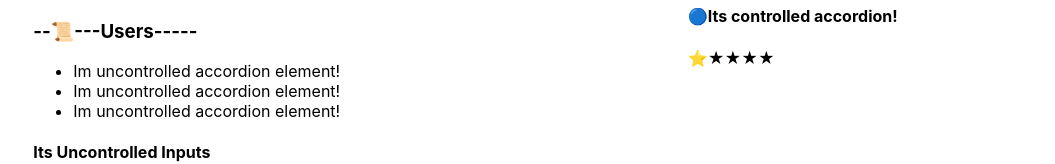
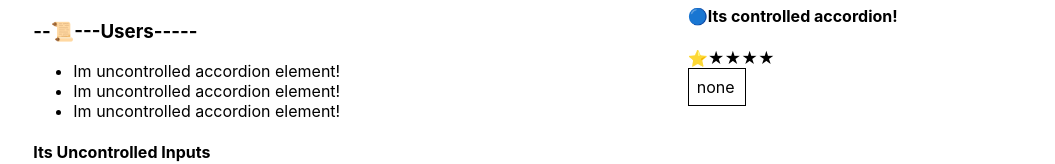
Before and after one commit to w1llow1sp/IT-INCUBATOR-REACT-KABZDA, a React (Create React App) app: page / in a window 1280 px wide. Shown: the part 407-571 px from the top of the page, without its empty margins (112-1167 px from the left). Built offline with nearby package versions, Linux system fonts and the light colour scheme.

Commit message:
15 lesson - Select component

```diff
--- a/src/App.tsx
+++ b/src/App.tsx
@@ -11,6 +11,7 @@ import {ControlledOnOff} from "./components/OnOf/ControlledOnOff";
 import {ControlledAccordion} from "./components/Accordion/Accordion";
 import {ControlledRating, RaitingValueType} from "./components/Raiting/ControlledRaiting";
 import {UnControlledInput} from "./components/Input/UnContrtolledInput";
+import {Select} from "./components/Select/Select";
 
 
 
@@ -18,10 +19,9 @@ import {UnControlledInput} from "./components/Input/UnContrtolledInput";
 function App(props:any) {
 
     const [raitingControlledValue, setRaitingControlledValue] = useState<RaitingValueType>(1);
-
     const [accordionCollapsed, setAccordionCollapsed] = useState<boolean>(true);
-
     const [on, setOn] = useState<boolean>(false);
+    const [selected, setSelected] = useState<string>('sasd-dsds');
 
     const onClickCallback=()=>{}
 
@@ -62,6 +62,15 @@ function App(props:any) {
             <ControlledRating
                 value={raitingControlledValue}
                 onClick={setRaitingControlledValue}/>
+                <Select
+                    value={selected}
+                    onChange={setSelected}
+                    items={[
+                        {id: 'sasd-dsds', title: 'none'},
+                        {id: 'sssa-dsdd', title: 'Minsk'},
+                        {id: 'werf-dadd', title: 'Moscow'},
+                        {id: 'sass-dsfs', title: 'Kiev'},
+                    ]}/>
             </div>
         </div>
     );
--- /dev/null
+++ b/src/components/Select/Select.module.css
@@ -0,0 +1,17 @@
+.select .main {
+    border: 1px solid black;
+    display: inline-block;
+    min-height: 20px;
+    min-width: 40px;
+    padding: 0.5rem;
+}
+
+.items {
+    position: absolute;
+    padding: 0.1rem;
+    border: 1px solid black;
+}
+.item.selected {
+    background-color: #1ea7fd;
+    color: white;
+}
--- a/src/components/Select/Select.tsx
+++ b/src/components/Select/Select.tsx
@@ -1,23 +1,86 @@
-import React from 'react';
+import React, {useState, KeyboardEvent, useEffect} from 'react';
+import styles from './Select.module.css';
 
-export type ItemType ={
-    id:string
-    title:string}
-
-type SelectPropsType ={
-    value:any
-    onChange: (value:any)=>void
-    items:Array<ItemType>
+export type ItemType = {
+    id: string
+    title: string
 }
 
-export const Select = (props:SelectPropsType) => {
+type SelectPropsType = {
+    value?: any
+    onChange: (value: any) => void
+    items: Array<ItemType>
+}
+
+export const Select = (props: SelectPropsType) => {
+    const [active, setActive] = useState<boolean>(false);
+    const [hoveredElValue, setHoveredElValue] = useState(props.value);
+
+    useEffect(() => {
+        setHoveredElValue(props.value)
+    }, [props.value])
+
+
+    const selectedItem = props.items.find(i => i.id === props.value)
+    const hoveredItem = props.items.find(i => i.id === hoveredElValue)
+    const toggleItems = () => setActive(!active)
+    const onItemClick = (value: any) => {
+        props.onChange(value)
+        toggleItems()
+    }
+
+
+    const onKeyUp = (e: KeyboardEvent<HTMLDivElement>) => {
+        if (e.key === 'ArrowDown' || e.key === 'ArrowUp') {
+            for (let i = 0; i < props.items.length; i++) {
+                if (props.items[i].id === hoveredElValue) {
+                    const pretedentElement = e.key === 'ArrowDown'
+                        ? props.items[i + 1]
+                        : props.items[i - 1];
+                    if (pretedentElement) {
+                        props.onChange(pretedentElement.id)
+                        return;
+                    }
+                }
+            }
+            if (!selectedItem) {
+                props.onChange(props.items[0].id)
+            }
+
+        }
+        if (e.key === 'Enter' || e.key === 'Escape') {
+            setActive(false)
+        }
+    }
+
+
     return (
-        <div>
-            <div>{}</div>
-            {props.items.map(i=>
-                <div key={i.id}>
-                    {i.title}
-                </div>)}
-        </div>
+        <>
+            <div onKeyUp={onKeyUp}
+                 tabIndex={0}
+                 className={styles.select
+                     + ' ' + (active ? styles.active : ' ')}>
+                <span
+                    onClick={toggleItems}
+                    className={styles.main}>
+                    {selectedItem && selectedItem.title}
+                </span>
+                {active &&
+                    <div className={styles.items}>
+                        {props.items.map(i =>
+                            <div key={i.id}
+                                 onMouseEnter={() => {
+                                     setHoveredElValue(i.id)
+                                 }}
+                                 className={styles.item + ' ' + (hoveredItem === i ? styles.selected : ' ')}
+                                 onClick={() => {
+                                     onItemClick(i.id)
+                                 }}>
+                                {i.title}
+                            </div>)}
+                    </div>
+                }
+            </div>
+        </>
     );
 };
```
Also changed, not shown: 1 other file (tests, documents, lock files or other folders).
